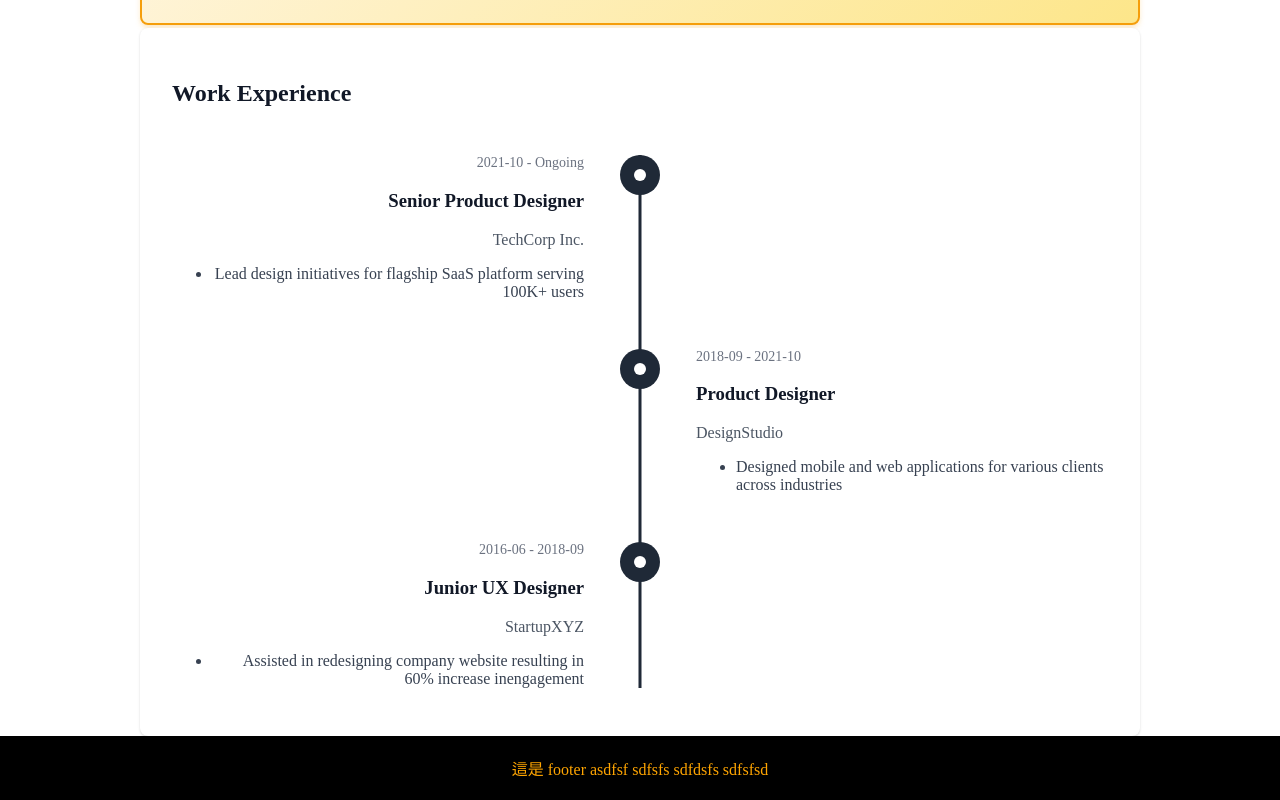
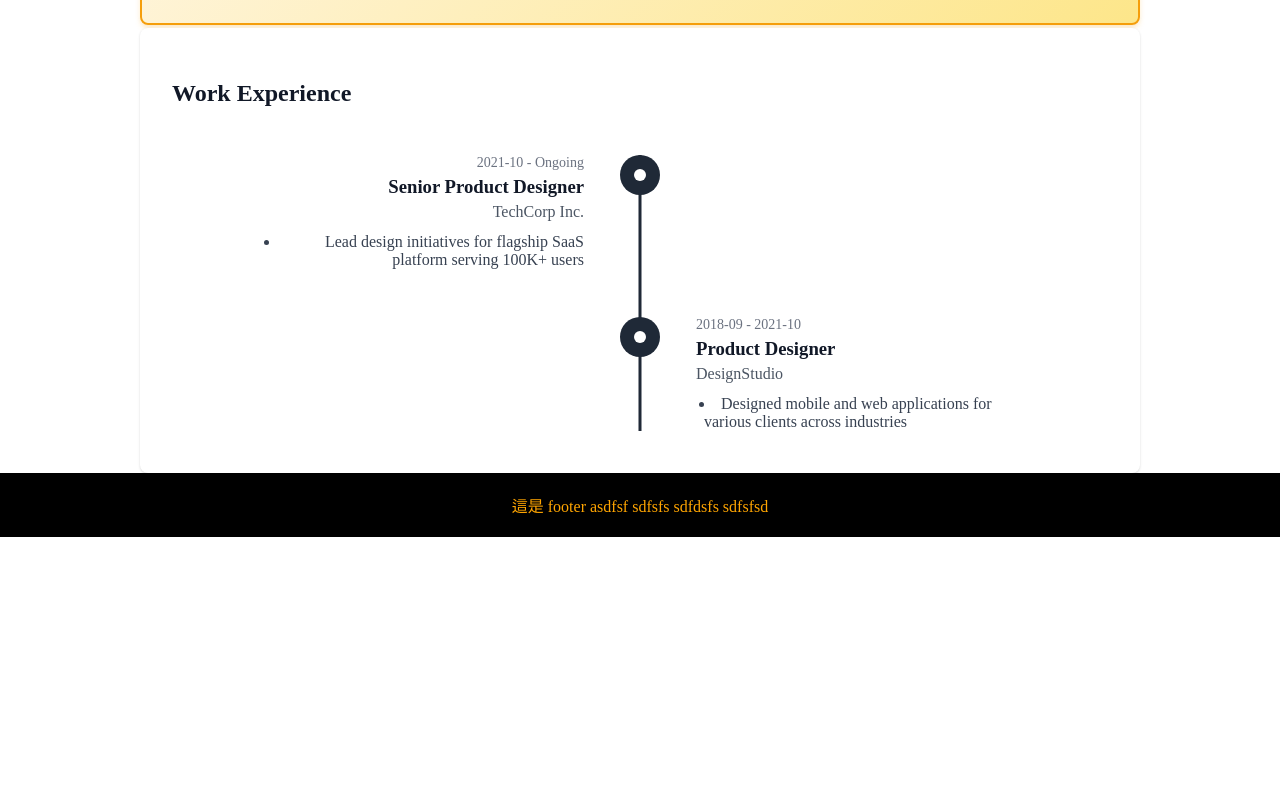
Before and after one commit to HamJichenP/Resume-Demo-, a Vue app in the folder PortfolioProject/JackResume/: page / in a window 1280 px wide. Shown: the part 825-1625 px from the top of the page. After the commit the page ends 1362 px from the top, so only its background shows below. Built offline with nearby package versions, Linux system fonts and the light colour scheme; the HTML template or start-up script is replaced by a standard one.

Commit message:
even ul settings

```diff
--- a/PortfolioProject/JackResume/src/components/Education_Work_Experience.vue
+++ b/PortfolioProject/JackResume/src/components/Education_Work_Experience.vue
@@ -40,7 +40,7 @@
         </div>
       </div>
 
-      <div class="timeline-item">
+      <!-- <div class="timeline-item">
         <div class="timeline-marker">
           <div class="timeline-dot"></div>
         </div>
@@ -52,11 +52,14 @@
           </div>
           <ul class="job-responsibilities">
             <li class="exp-item">
-              <span>Assisted in redesigning company website resulting in 60% increase inengagement</span>
+              <span
+                >Assisted in redesigning company website resulting in 60% increase
+                inengagement</span
+              >
             </li>
           </ul>
         </div>
-      </div>
+      </div> -->
     </div>
   </div>
 </template>
@@ -68,6 +71,8 @@
 }
 
 .timeline {
+  margin: 0 auto;
+  max-width: 800px;
   position: relative;
   width: 100%;
   padding: 0; /* no left padding – center line now uses 50% */
@@ -131,7 +136,7 @@
 .timeline-date-inline {
   font-size: 0.875rem;
   color: #6b7280;
-  margin-bottom: 0.5rem;
+  margin: 0;
 }
 
 /* The content panel takes half of the width minus some spacing from the center line */
@@ -139,16 +144,28 @@
   width: calc(50% - 3.5rem); /* 3.5rem ≈ dot radius + breathing space */
 }
 
-/* Odd items go on the left */
+/* Odd(奇數) items go on the left */
 .timeline-item:nth-child(odd) .timeline-content {
   margin-right: auto;
   text-align: right; /* optional: right-align text to mirror the side */
 }
 
-/* Even items go on the right */
+/* Even(偶數) items go on the right */
 .timeline-item:nth-child(even) .timeline-content {
   margin-left: auto;
   text-align: left;
+}
+
+/* only for right(Even) job-responsibilities settings */
+.timeline-item:nth-child(even) .job-responsibilities {
+  list-style-position: inside; /* dots are closer the text */
+  padding-left: 0;
+  margin-left: 0;
+}
+
+.timeline-item:nth-child(even) .job-responsibilities li {
+  text-indent: -5px; /* 讓文字更靠近圓點 */
+  padding-left: 0.5rem; /* 微量間距避免重疊 */
 }
 
 .experience-list {
@@ -163,16 +180,19 @@
 
 .job-title {
   color: #111827;
+  margin: 5px 0;
 }
 
 .job-company {
   color: #4b5563;
+  margin: 5px 0;
 }
 
 .job-responsibilities {
   display: flex;
   flex-direction: column;
-  gap: 0.5rem;
+  gap: 0.25rem;
+  margin: 10px 0;
   color: #374151;
 }
 </style>
```
